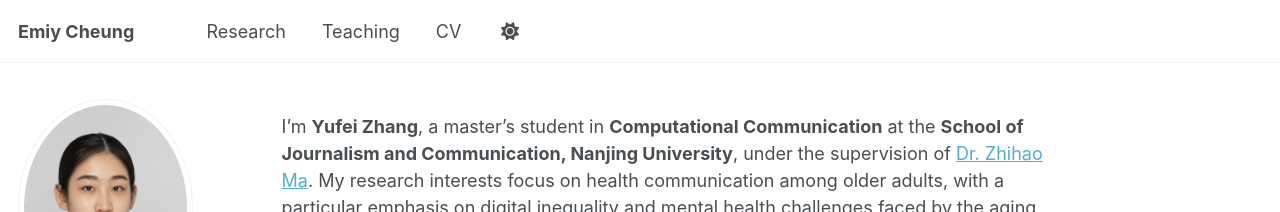
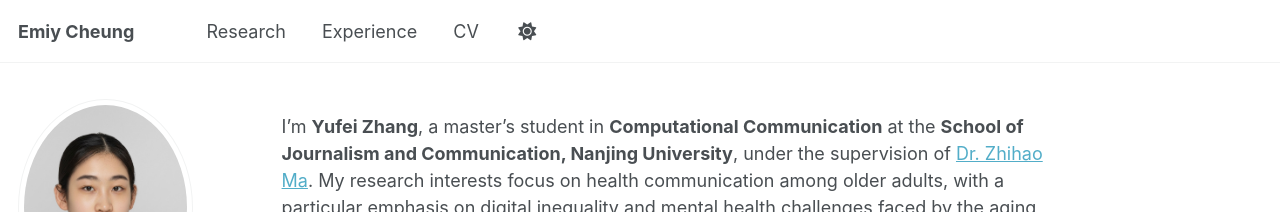
Before and after one commit to Emily-Cheung-1902/Emily-Cheung-1902.github.io, a Jekyll site: the page built from _pages/about.md, in a window 1280 px wide. Shown: the top 212 px of the page. Built offline with Jekyll 4.4.1, drawn with Linux system fonts in a browser that asks for light colours; some web fonts are replaced.

Commit message:
Update navigation.yml

```diff
--- a/_data/navigation.yml
+++ b/_data/navigation.yml
@@ -14,7 +14,7 @@ main:
   #- title: "Conference Papers"
   #  url: //
 
-  - title: "Teaching"
+  - title: "Experience"
     url: /teaching/
 
  # - title: "Portfolio"
```
